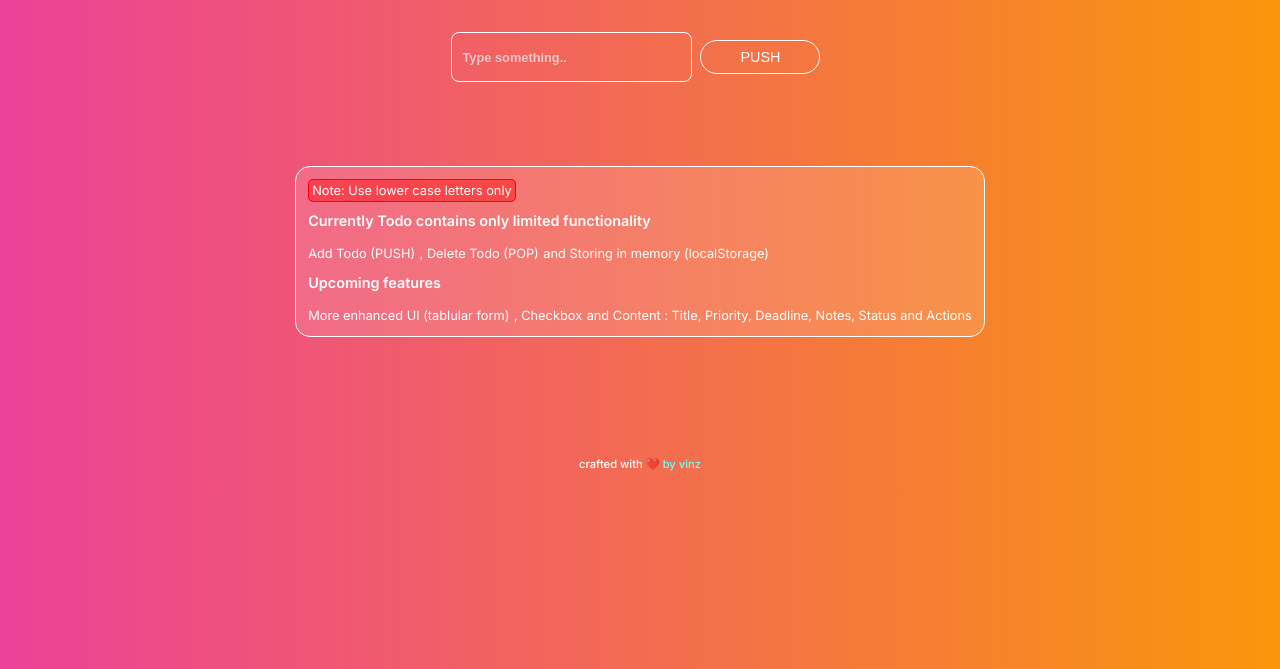
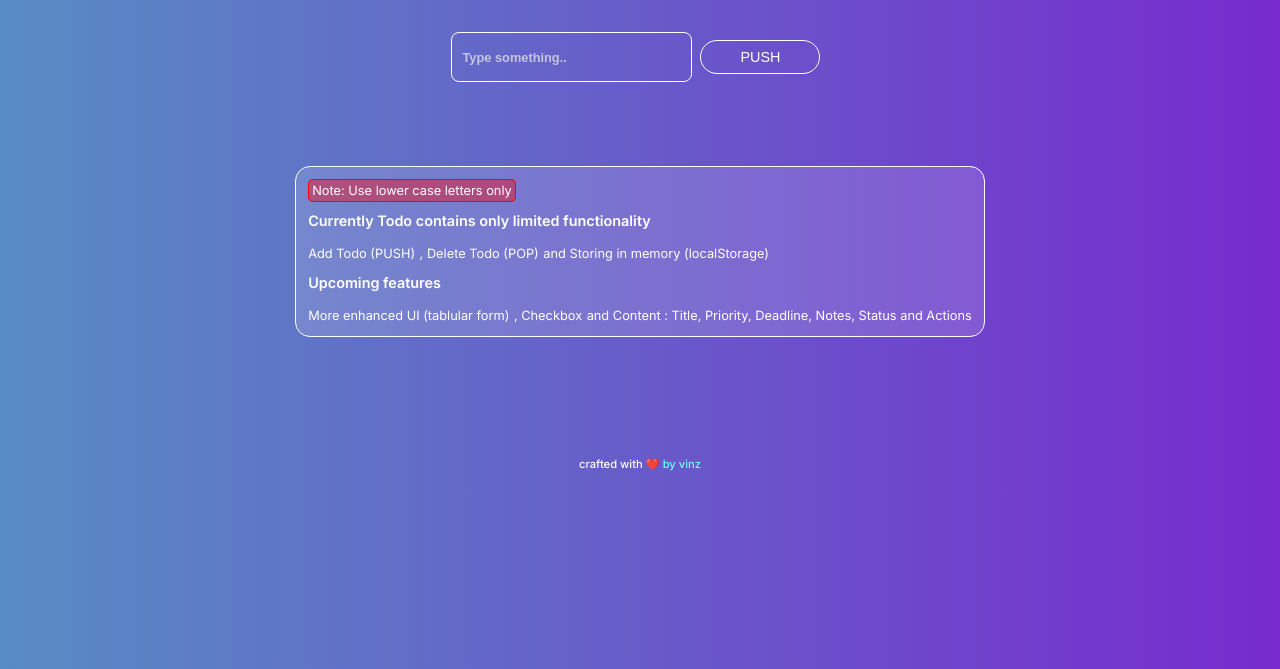
Before and after one commit to Its-Vinz/The_To_Do, a plain HTML site: page index.html in a window 1280 px wide. Shown: the part 131-800 px from the top of the page. Drawn offline with Linux system fonts and the light colour scheme.

Commit message:
Update style.css

```diff
--- a/style.css
+++ b/style.css
@@ -1,6 +1,6 @@
 html{
     font-family: "Inter",sans-serif;
-    background-Image: linear-gradient(to right, #ec4198, #fa960b);
+    background-Image: linear-gradient(to right, #588cc4, #772bce);
     color: white;
     display: flex;
     align-items: center;
```
